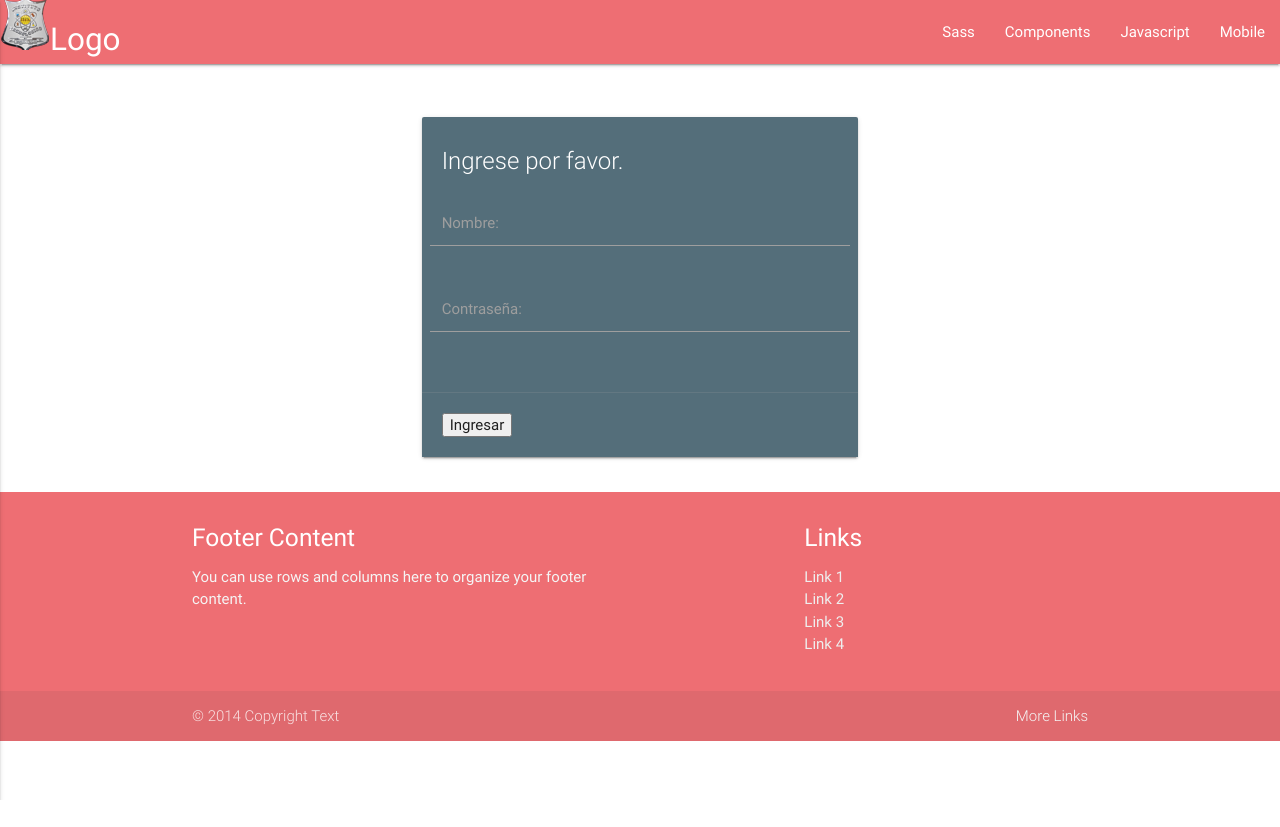
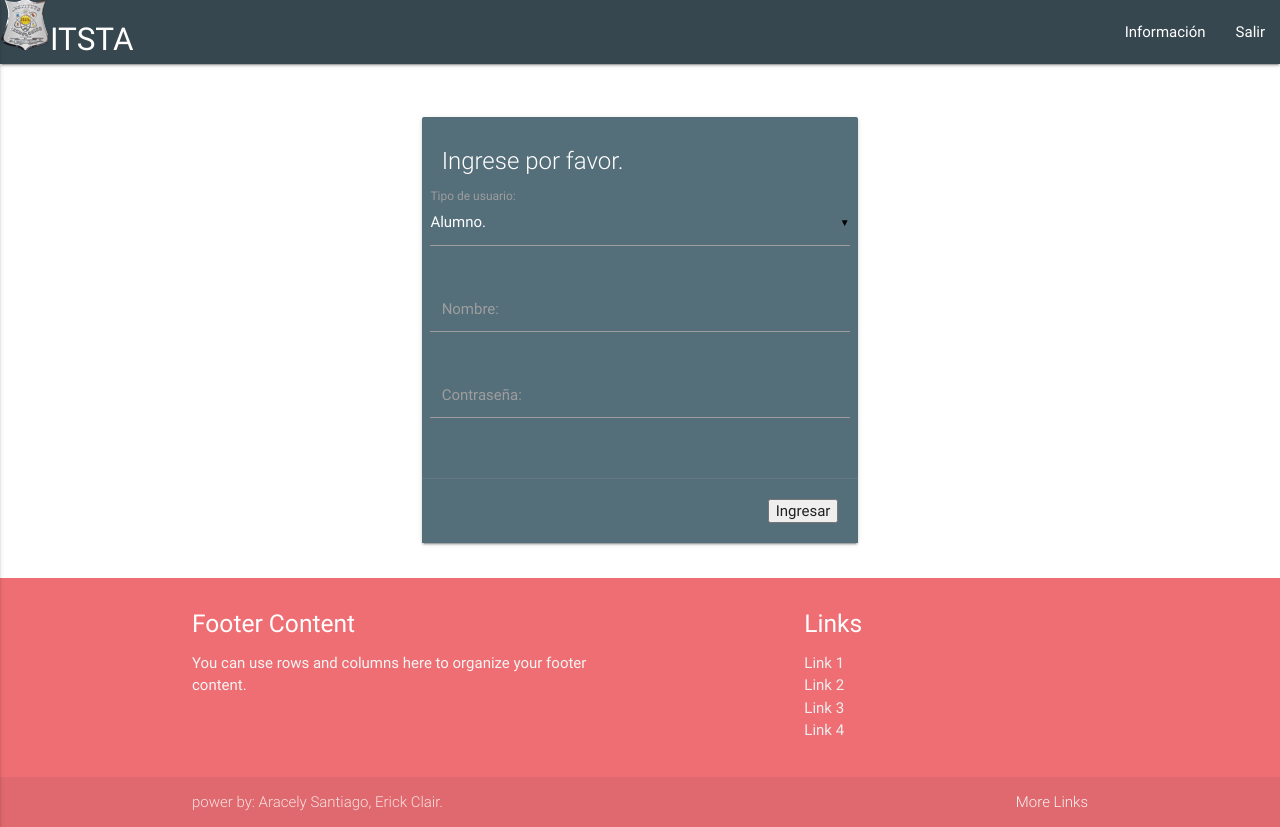
Before and after one commit to PaginaITSTA/Egresados, a PHP site: page /control/login.php in a window 1280 px wide. Before the commit the page ends 800 px from the top, so only its background shows below. Run offline with PHP 8.4, Linux system fonts and the light colour scheme.

Commit message:
cambios en login y en navbar

```diff
--- a/web/control/home.php
+++ b/web/control/home.php
@@ -14,7 +14,7 @@
 <body>
 
 <nav>
-	<div class="nav-wrapper">
+	<div class="nav-wrapper #37474f blue-grey darken-3">
 
 		<a href="../index.php" class="brand-logo"><img src="../img/logo1.png"/> ITSTA</a>
 		<a href="#" data-activates="mobile-demo" class="button-collapse"><i class="material-icons">menu</i></a>
--- a/web/control/login.php
+++ b/web/control/login.php
@@ -11,9 +11,24 @@
 </head>
 
 <body>
-	<?php
-		include('../plantillas/navbar.php');
-	?>
+<nav>
+	<div class="nav-wrapper #37474f blue-grey darken-3">
+
+		<a href="../index.php" class="brand-logo"><img src="../img/logo1.png">ITSTA</a>
+		<a href="#" data-activates="mobile-demo" class="button-collapse"><i class="material-icons">menu</i></a>
+
+		<ul class="right hide-on-med-and-down">
+			<li><a href="#">Información</a></li>
+			<li><a href="../index.php">Salir</a></li>
+		</ul>
+
+		<ul class="side-nav" id="mobile-demo">
+			<li><a href="#">Información</a></li>
+			<li><a href="../index.php">Salir</a></li>
+		</ul>
+
+	</div>
+</nav>
 
 	<div class="container">
 
@@ -27,22 +42,33 @@
 			<div class="card blue-grey darken-1">
             	<div class="card-content white-text">
               		<span class="card-title">Ingrese por favor.</span>
+
+              		<div class="input-field row">
+              			<label class="active">Tipo de usuario:</label>
+              			<select required>
+              				<option selected>Alumno.</option>
+              				<option>Encargado.</option>
+              				<option>Administrador.</option>
+              			</select>
+              		</div>
+
               		<div class="input-field">
-              			<div class=" row">
+              			<div class="row">
               				<label class="active">Nombre:</label>
-              				<input type="text">
+              				<input type="text" class="center-align">
               			</div>
               		</div>
+
               		<div class="input-field">
               			<div class="row">
               				<label class="active">Contraseña:</label>
-              				<input type="password">
+              				<input type="password" class="center-align">
               			</div>
               		</div>
             	</div>
 
-            	<div class="card-action">
-              		<input type="button" value="Ingresar">
+            	<div class="card-action right-align">
+              		<input type="submit" value="Ingresar">
             	</div>
 			</div>
 		</div>
@@ -59,6 +85,7 @@
 	<script>
 		$(document).ready(function(){
 			$(".button-collapse").sideNav();
+			$('select').material_select();
 		});
 	</script>
 </body>
--- a/web/forms/CuestionarioEgresados.php
+++ b/web/forms/CuestionarioEgresados.php
@@ -21,11 +21,11 @@
 	<div class="container">
 	<h1>Datos personales.</h1>
 
-	<form action="#">
+	<form name="form1" method="post" action="CuestionarioEgresados.php">
 	<div class="row">
 		<div class="col m6 s12 input-field">
 			<label class=" validate" for="noControl">No. Control:</label>
-			<input id="control" name="control" type="text">
+			<input id="control" name="control" type="text" class="validate" required pattern="\d{3}[Z-A]{1}\d{4}">
 		</div>
 
 		<div class="col m6 s12 input-field">
@@ -144,7 +144,7 @@
 	</div>
 
 	<br><br>
-	<input type="button" value="Ingresar datos">
+	<input type="submit" value="Ingresar datos">
 	</form>
 
     </div>
--- a/web/forms/EncuestaEgresados.php
+++ b/web/forms/EncuestaEgresados.php
@@ -102,7 +102,7 @@
 		<thead>
 			<tr>
 				<td>No.</td>
-				<td>Pregunta.</td>
+				<td width="400">Pregunta.</td>
 				<td>Respuesta.</td>
 			</tr>
 		</thead>
--- a/web/plantillas/footer.php
+++ b/web/plantillas/footer.php
@@ -20,7 +20,7 @@
 	</div>
 		<div class="footer-copyright">
 			<div class="container">
-				© 2014 Copyright Text
+				power by: Aracely Santiago, Erick Clair.
 				<a class="grey-text text-lighten-4 right" href="#!">More Links</a>
 			</div>
 		</div>
--- a/web/plantillas/navbar.php
+++ b/web/plantillas/navbar.php
@@ -1,5 +1,5 @@
 <nav>
-	<div class="nav-wrapper">
+	<div class="nav-wrapper #37474f blue-grey darken-3">
 
 		<a href="../index.php" class="brand-logo"><img src="../img/logo1.png">Logo</a>
 		<a href="#" data-activates="mobile-demo" class="button-collapse"><i class="material-icons">menu</i></a>
```
